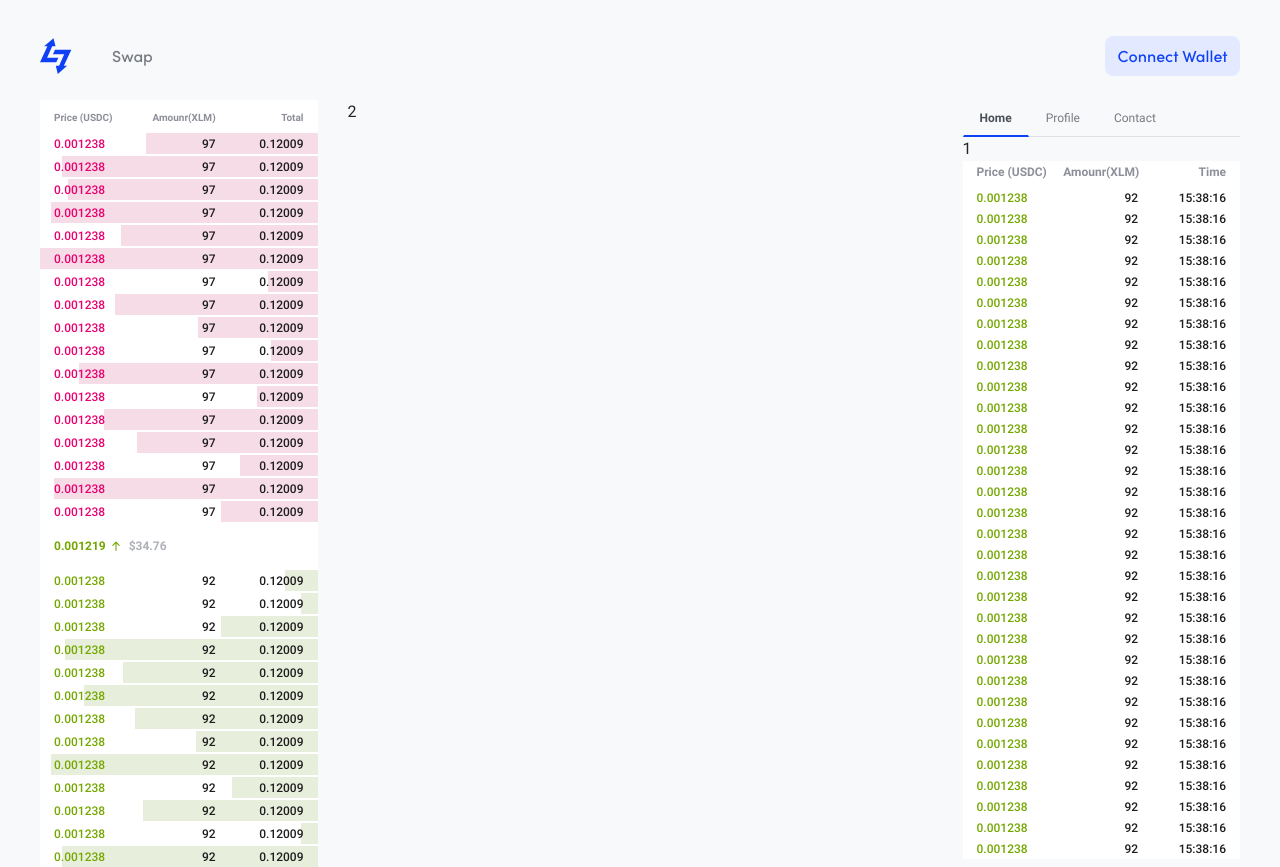
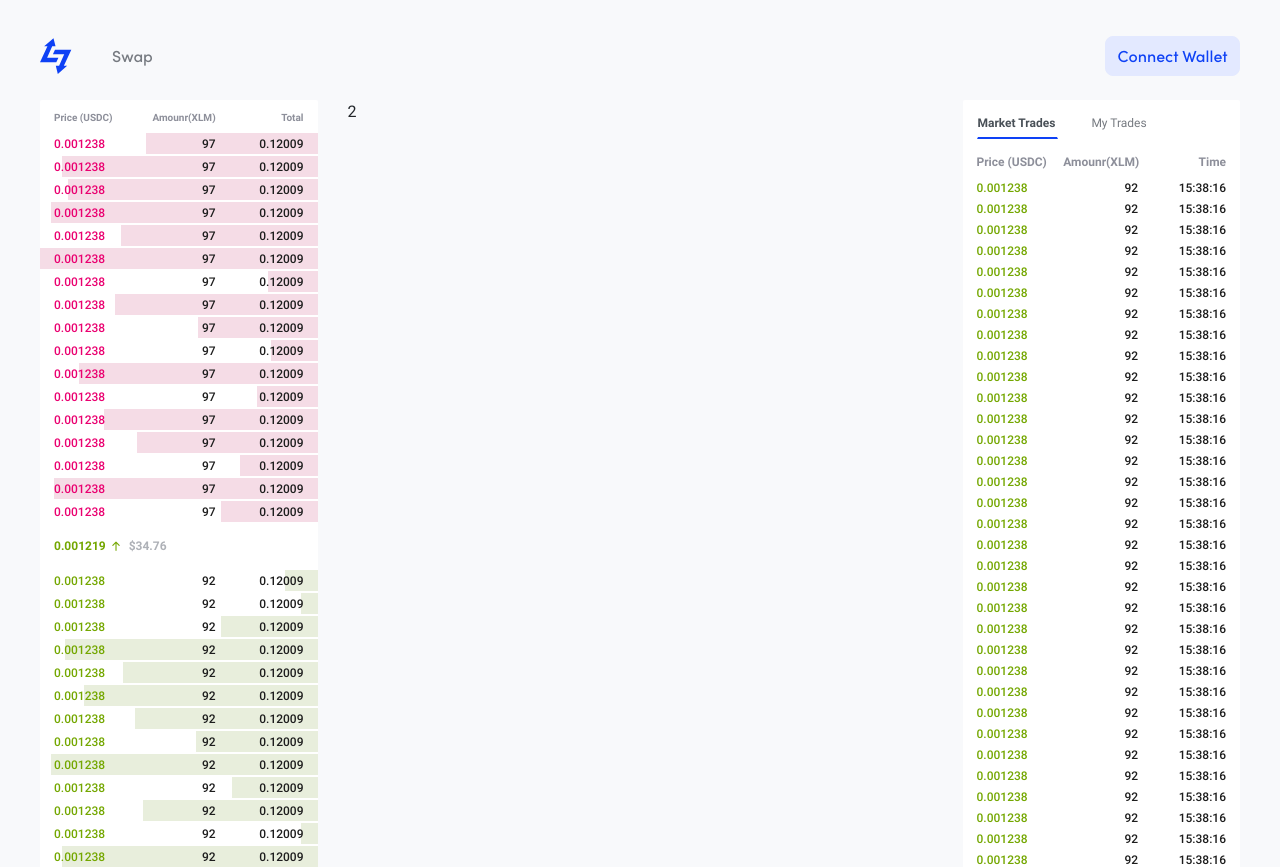
Before and after one commit to lumenswap/lumenswap.io, a React (Create React App) app: page /spot in a window 1280 px wide. Shown: the top 867 px of the page. Built offline with nearby package versions, Linux system fonts and the light colour scheme; a small style sheet from the web is missing; what stellar-sdk would draw is missing.

Commit message:
styled tab component

```diff
--- a/src/components/CustomTabs/index.js
+++ b/src/components/CustomTabs/index.js
@@ -1,18 +1,15 @@
+// import { Fragment } from 'react';
 import { Tabs, Tab } from 'react-bootstrap';
 import styles from './styles.module.scss';
 
-const CustomTabs = () => (
+const CustomTabs = ({ tabs, activeTabId }) => (
   <div className={styles.tab}>
-    <Tabs defaultActiveKey="home">
-      <Tab eventKey="home" title="Home">
-        1
-      </Tab>
-      <Tab eventKey="profile" title="Profile">
-        2
-      </Tab>
-      <Tab eventKey="contact" title="Contact">
-        3
-      </Tab>
+    <Tabs defaultActiveKey={activeTabId}>
+      {tabs.map((tab, index) => (
+        <Tab eventKey={tab.id} title={tab.title} key={index}>
+          {tab.content}
+        </Tab>
+      ))}
     </Tabs>
   </div>
 );
--- a/src/components/CustomTabs/styles.module.scss
+++ b/src/components/CustomTabs/styles.module.scss
@@ -1,14 +1,27 @@
 @import "styles/vars";
 
 .tab {
-  :global(.nav-tab) {
-    border: 1px solid transparent;
+  :global(.nav-tabs) {
+    border-bottom: 1px solid transparent;
   }
 
   :global(.nav-item) {
     font-size: 12px;
     color: $RollingStone;
     background-color: transparent;
+  }
+
+  :global(.nav-link) {
+    padding: 5px 2px;
+    margin-right: 30px;
+  }
+
+  :global(.nav-link):first-child {
+    padding-left: 0;
+  }
+
+  :global(.nav-link):hover {
+    border: 1px solid transparent !important;
   }
 
   :global(.nav-link.active) {
@@ -18,4 +31,12 @@
     color: $CodGray;
     font-weight: bold;
   }
+
+  :global(.nav-link.active):hover {
+    border-bottom: 2px solid $BlueRibbon !important;
+  }
+
+  :global(.tab-pane) {
+    padding-top: 12px;
+  }
 }
--- a/src/pages/Spot/index.js
+++ b/src/pages/Spot/index.js
@@ -18,15 +18,15 @@ const orderListItems = Array(17).fill({
 ));
 
 const tradeListHeader = ['Price (USDC)', 'Amounr(XLM)', 'Time'];
-const tradeListItems = Array(32).fill({
+const tradeListItems = Array(36).fill({
   data: ['0.001238', '92', '15:38:16'],
   status: 'buy',
 });
 
-// const tabData = [
-//   { title: 'Market Trades', id: 'market', content: '' },
-//   { title: 'My Trades', id: '', content: '' },
-// ];
+const tabData = [
+  { title: 'Market Trades', id: 'one', content: <div className={styles['trade-container']}><SpotList type="trade" headerItem={tradeListHeader} items={tradeListItems} /></div> },
+  { title: 'My Trades', id: 'two', content: 'You have no trades' },
+];
 
 const Spot = () => (
   <div className="container-fluid">
@@ -47,8 +47,9 @@ const Spot = () => (
         </div>
         <div className="col-xl-6 col-lg-12 col-md-12 col-sm-12 col-12 order-xl-2 order-lg-1 order-md-1 order-sm-1 order-1">2</div>
         <div className="col-xl-3 col-lg-6 col-md-6 col-sm-12 col-12 order-3">
-          <CustomTabs />
-          <SpotList type="trade" headerItem={tradeListHeader} items={tradeListItems} />
+          <div className={classNames(styles.card, styles['card-right'])}>
+            <CustomTabs tabs={tabData} activeTabId={tabData[0].id} />
+          </div>
         </div>
       </div>
     </div>
--- a/src/pages/Spot/styles.module.scss
+++ b/src/pages/Spot/styles.module.scss
@@ -8,3 +8,13 @@
 .card-left {
   padding: 8px 0 6px 0;
 }
+
+.card-right {
+  height: 100%;
+  padding: 8px 14px 6px 14px;
+}
+
+.trade-container  {
+  margin-right: -14px;
+  margin-left: -14px;
+}
```
